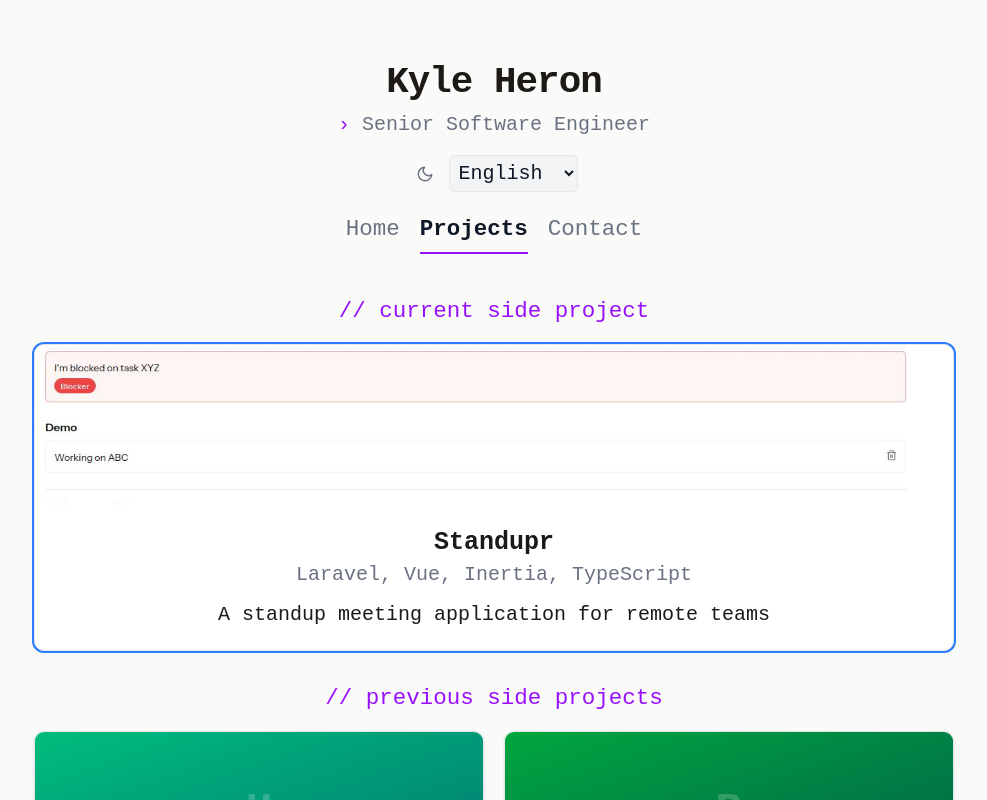
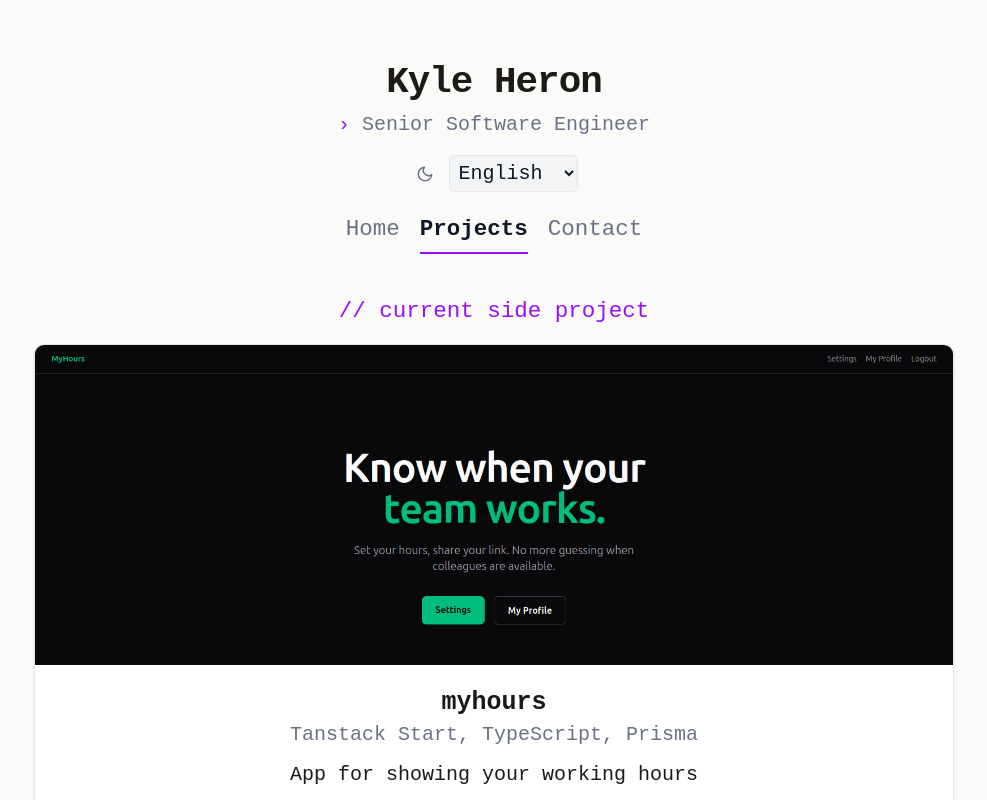
Before and after one commit to kyher/kyher.github.io, a React (Vite) app: page / in a window 1280 px wide. Both pictures are taken after a click on the item "Projects". Shown: the top 800 px of the page, without its empty margins (146-1133 px from the left). Built offline with nearby package versions, Linux system fonts and the light colour scheme.

Commit message:
Add myhours project

```diff
--- a/src/App.tsx
+++ b/src/App.tsx
@@ -132,12 +132,12 @@ function App() {
                 {t("projects.currentTitle")}
               </h2>
               <ProjectTile
-                name="Standupr"
-                description={t("projects.standupr")}
-                repo="https://github.com/kyher/standupr"
-                stack="Laravel, Vue, Inertia, TypeScript"
-                gradient="from-blue-600 to-indigo-700"
-                image="standupr.jpg"
+                name="myhours"
+                description={t("projects.myhours")}
+                repo="https://github.com/kyher/myhours"
+                stack="Tanstack Start, TypeScript, Prisma"
+                gradient="from-violet-600 to-purple-700"
+                image="myhours.png"
                 highlight
               />
             </div>
@@ -145,7 +145,15 @@ function App() {
               <h2 className="text-purple-600 dark:text-purple-400 text-lg mb-3">
                 {t("projects.otherTitle")}
               </h2>
-              <div className="grid grid-cols-1 sm:grid-cols-2 gap-4">
+              <div className="grid grid-cols-1 sm:grid-cols-3 gap-4">
+                <ProjectTile
+                  name="Standupr"
+                  description={t("projects.standupr")}
+                  repo="https://github.com/kyher/standupr"
+                  stack="Laravel, Vue, Inertia, TypeScript"
+                  gradient="from-blue-600 to-indigo-700"
+                  image="standupr.jpg"
+                />
                 <ProjectTile
                   name="HealthDash"
                   description={t("projects.healthdash")}
--- a/src/components/ProjectTile.tsx
+++ b/src/components/ProjectTile.tsx
@@ -17,13 +17,21 @@ export default function ProjectTile({
 }) {
   return (
     <div
-      className={`flex flex-col rounded-lg shadow-sm dark:shadow-xl hover:scale-105 bg-white border border-gray-200 dark:bg-gray-800/80 dark:border-transparent transition-transform overflow-hidden ${highlight ? "ring-2 ring-blue-500" : ""}`}
+      className={`flex flex-col rounded-lg shadow-sm dark:shadow-xl hover:scale-105 bg-white border border-gray-200 dark:bg-gray-800/80 dark:border-transparent transition-transform overflow-hidden`}
     >
       {image ? (
-        <img src={image} alt={`${name} screenshot`} className="w-full h-32 object-cover" />
+        <img
+          src={image}
+          alt={`${name} screenshot`}
+          className={`w-full object-cover object-top ${highlight ? "h-64" : "h-32"}`}
+        />
       ) : (
-        <div className={`w-full h-32 bg-gradient-to-br ${gradient} flex items-center justify-center`}>
-          <span className="text-4xl font-bold text-white/20 select-none">{name[0]}</span>
+        <div
+          className={`w-full bg-gradient-to-br ${gradient} flex items-center justify-center ${highlight ? "h-64" : "h-32"}`}
+        >
+          <span className="text-4xl font-bold text-white/20 select-none">
+            {name[0]}
+          </span>
         </div>
       )}
       <div className="p-4">
--- a/src/i18n.ts
+++ b/src/i18n.ts
@@ -39,6 +39,7 @@ const resources = {
         healthdash:
           "A health dashboard application for tracking health appointments",
         standupr: "A standup meeting application for remote teams",
+        myhours: "App for showing your working hours",
       },
     },
   },
@@ -79,6 +80,7 @@ const resources = {
           "Une application de tableau de bord de santé pour le suivi des rendez-vous de santé",
         standupr:
           "Une application de réunion debout pour les équipes à distance",
+        myhours: "Une application pour afficher vos heures de travail",
       },
     },
   },
```
Also changed, not shown: public/myhours.png (added).
